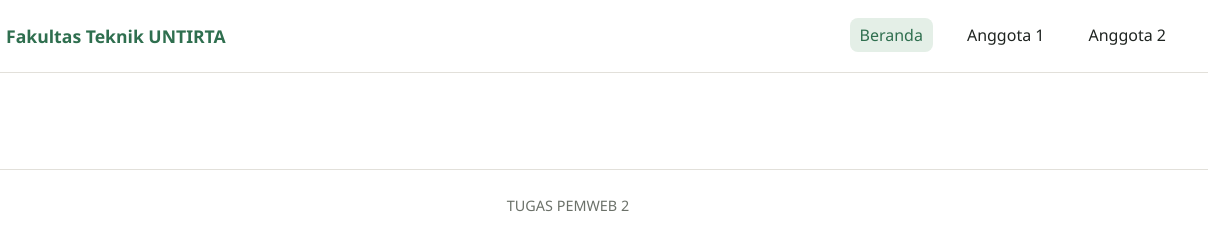
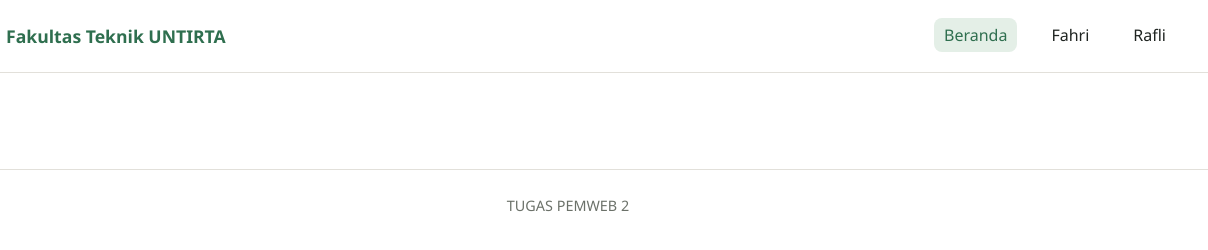
Before and after one commit to INF25MuhammadFahri/TugasPemweb2-fahri-rafli, a plain HTML site: page index.html in a window 1280 px wide. Shown: the full height of the page, 72-1280 px from the left. Drawn offline with Linux system fonts and the light colour scheme.

Commit message:
nama anggota jadi Fahri dan Rafli

```diff
--- a/index.html
+++ b/index.html
@@ -15,8 +15,8 @@
         <nav class="main-nav">
             <ul>
                 <li><a href="index.html" class="active">Beranda</a></li>
-                <li><a href="fahri.html">Anggota 1</a></li>
-                <li><a href="rafli.html">Anggota 2</a></li>
+                <li><a href="fahri.html">Fahri</a></li>
+                <li><a href="rafli.html">Rafli</a></li>
             </ul>
         </nav>
     </header>
```
